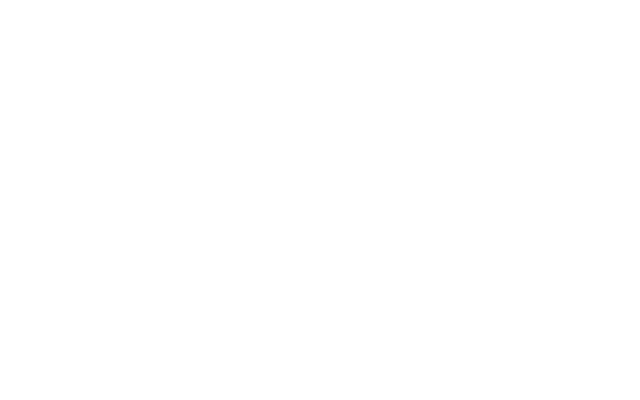
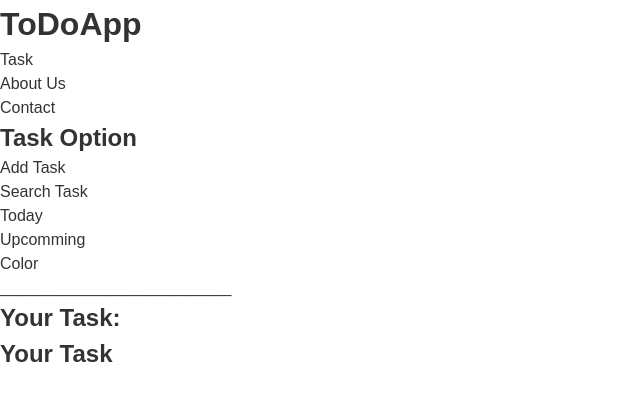
Before and after one commit to seanat0r/ToDoApp, a website built with webpack: page src/template.html in a window 1280 px wide. Shown: the whole page, without its empty margins (0-640 px from the left). Built offline with nearby package versions, Linux system fonts and the light colour scheme.

Commit message:
added main layout for html; added a global ruleset for styles and more css files for organisation.

```diff
--- a/package.json
+++ b/package.json
@@ -6,7 +6,7 @@
   "scripts": {
     "test": "echo \"Error: no test specified\" && exit 1",
     "build": "webpack --config webpack.prod.js",
-    "dev": "webpack serve --config webpack.dev.js",
+    "dev": "webpack serve --config webpack.config.js",
     "deploy": "git subtree push --prefix dist origin gh-pages"
 
   },
@@ -19,6 +19,7 @@
     "html-webpack-plugin": "^5.6.3",
     "style-loader": "^4.0.0",
     "webpack": "^5.97.1",
-    "webpack-cli": "^6.0.1"
+    "webpack-cli": "^6.0.1",
+     "webpack-dev-server": "^4.0.0"
   }
 }
--- a/src/index.js
+++ b/src/index.js
@@ -1,2 +1,5 @@
 // Importing CSS
 import "./styles/style.css";
+import"./styles/header.css";
+import"./styles/aside.css";
+import"./styles/content.css";
--- a/src/styles/style.css
+++ b/src/styles/style.css
@@ -0,0 +1,48 @@
+/* Reset All Margin and Padding */
+*,
+*::before,
+*::after {
+  margin: 0;
+  padding: 0;
+  box-sizing: border-box;
+}
+
+/* Remove text decoration */
+a {
+  text-decoration: none;
+  color: inherit;
+}
+
+/* Reset list style */
+ul,
+ol {
+  list-style: none;
+}
+
+/* Reset table border */
+table {
+  border-collapse: collapse;
+  border-spacing: 0;
+}
+
+/* Remove input and button default styles */
+input,
+button,
+select,
+textarea {
+  appearance: none;
+  border: none;
+  background: none;
+  font: inherit;
+  color: inherit;
+  margin: 0;
+  padding: 0;
+}
+
+/* Reset the default body font */
+body {
+  font-family: sans-serif;
+  line-height: 1.5;
+  background-color: #fff;
+  color: #333;
+}
--- a/src/template.html
+++ b/src/template.html
@@ -3,9 +3,43 @@
 <head>
     <meta charset="UTF-8">
     <meta name="viewport" content="width=device-width, initial-scale=1.0">
-    <title>Document</title>
+    <title>ToDoApp</title>
 </head>
 <body>
-
+    <header>
+        <h1>ToDoApp</h1>
+        <nav>
+            <ul id="nav">
+                <li><button id="task">Task</button></li>
+                <li><button id="aboutUs">About Us</button></li>
+                <li><button id="contact">Contact</button></li>
+            </ul>
+        </nav>
+    </header>
+    <main>
+        <aside id="taskAdministation">
+            <h2>Task Option</h2>
+            <ul>
+                <li id="addTask">Add Task</li>
+                <li id="searchTask">Search Task</li>
+                <li id="dueTodayTask">Today</li>
+                <li id="upcommingTask">Upcomming</li>
+                <li id="colorTask">Color</li>
+            </ul>
+            <div>
+                <p>__________________________</p>
+            </div>
+            <h2>Your Task:</h2>
+            <ul id="taskList">
+                <!-- Your Task -->
+            </ul>
+        </aside>
+        <article>
+            <h2>Your Task</h2>
+            <div id="Content">
+                <!-- Your Task; with projects, edting features -->
+            </div>
+        </article>
+    </main>
 </body>
 </html>
```
Also changed, not shown: src/styles/aside.css (added), src/styles/content.css (added), src/styles/header.css (added), 1 other file.
